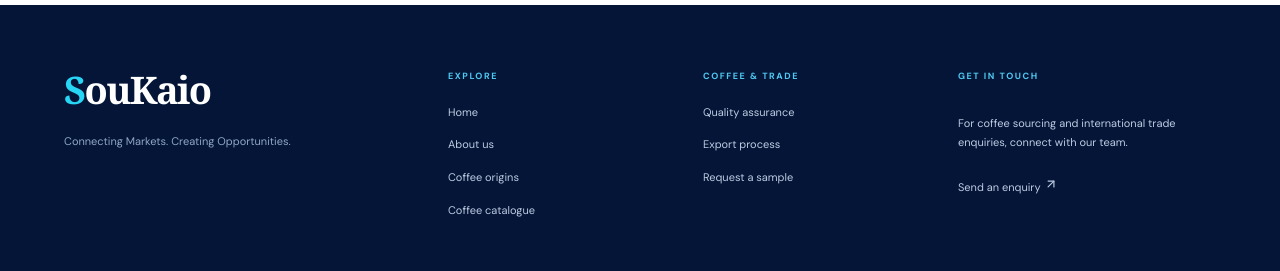
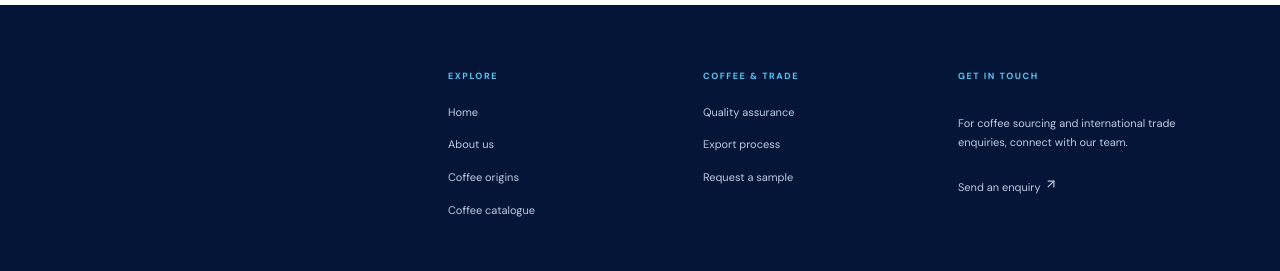
Before and after one commit to kmmuhsinullal-netizen/soukaio-website, a Next.js app: page / in a window 1280 px wide. Shown: the part 6874-7145 px from the top of the page. Built offline with nearby package versions, Linux system fonts and the light colour scheme; no server answers.

Commit message:
Remove footer brand wordmark and tagline

```diff
--- a/app/page.tsx
+++ b/app/page.tsx
@@ -19,5 +19,5 @@ export default function Home(){return <main>
 <section className="markets"><div className="markets-bg" style={{backgroundImage:`url(${photo('photo-1494412519320-aa613dfb7738')})`}}/><div className="markets-shade"/><div className="markets-copy"><div className="eyebrow"><i/> 08 / GLOBAL TRADE CONNECTIONS</div><h2>Local origins.<br/><em>International ambition.</em></h2><p>We welcome enquiries from importers, wholesalers, distributors, roasters and food businesses looking to explore Indian coffee sourcing.</p><div className="market-tags"><span>IMPORTERS</span><span>WHOLESALERS</span><span>ROASTERS</span><span>DISTRIBUTORS</span></div></div></section>
 <section className="trust-strip"><div><Globe2/><b>Buyer-focused sourcing</b><span>Requirements-led discussions</span></div><div><ShieldCheck/><b>Specification clarity</b><span>Lot details confirmed individually</span></div><div><Handshake/><b>Professional coordination</b><span>Clear communication throughout</span></div><div><Boxes/><b>Export preparation</b><span>Order and shipment coordination</span></div></section>
 <section className="cta"><div className="cta-icon"><Coffee size={30}/></div><div><div className="eyebrow blue">09 / BUYER ENQUIRIES</div><h2>Let's discuss your coffee<br/><em>requirements.</em></h2><p>Tell us your preferred coffee, quantity and destination. We will use your enquiry to begin a sourcing conversation.</p></div><Link className="btn primary" href="/contact">Request a quote <ArrowUpRight size={17}/></Link></section>
-<footer><div className="footer-grid"><div className="footer-brand"><Link href="/" className="brand footer-brand-text" aria-label="SouKaio home">SouKaio</Link><p>Connecting Markets. Creating Opportunities.</p></div><div><b>EXPLORE</b><Link href="/">Home</Link><a href="#about">About us</a><a href="#origins">Coffee origins</a><Link href="/coffee">Coffee catalogue</Link></div><div><b>COFFEE & TRADE</b><a href="#quality">Quality assurance</a><a href="#process">Export process</a><Link href="/contact">Request a sample</Link></div><div><b>GET IN TOUCH</b><p>For coffee sourcing and international trade enquiries, connect with our team.</p><Link href="/contact">Send an enquiry <ArrowUpRight size={14}/></Link></div></div><div className="footer-bottom"><span>© {new Date().getFullYear()} SOUKAIO. All rights reserved.</span><span>CONNECTING MARKETS. CREATING OPPORTUNITIES.</span></div></footer>
+<footer><div className="footer-grid"><div className="footer-brand"></div><div><b>EXPLORE</b><Link href="/">Home</Link><a href="#about">About us</a><a href="#origins">Coffee origins</a><Link href="/coffee">Coffee catalogue</Link></div><div><b>COFFEE & TRADE</b><a href="#quality">Quality assurance</a><a href="#process">Export process</a><Link href="/contact">Request a sample</Link></div><div><b>GET IN TOUCH</b><p>For coffee sourcing and international trade enquiries, connect with our team.</p><Link href="/contact">Send an enquiry <ArrowUpRight size={14}/></Link></div></div><div className="footer-bottom"><span>© {new Date().getFullYear()} SOUKAIO. All rights reserved.</span><span>CONNECTING MARKETS. CREATING OPPORTUNITIES.</span></div></footer>
 </main>}
```
